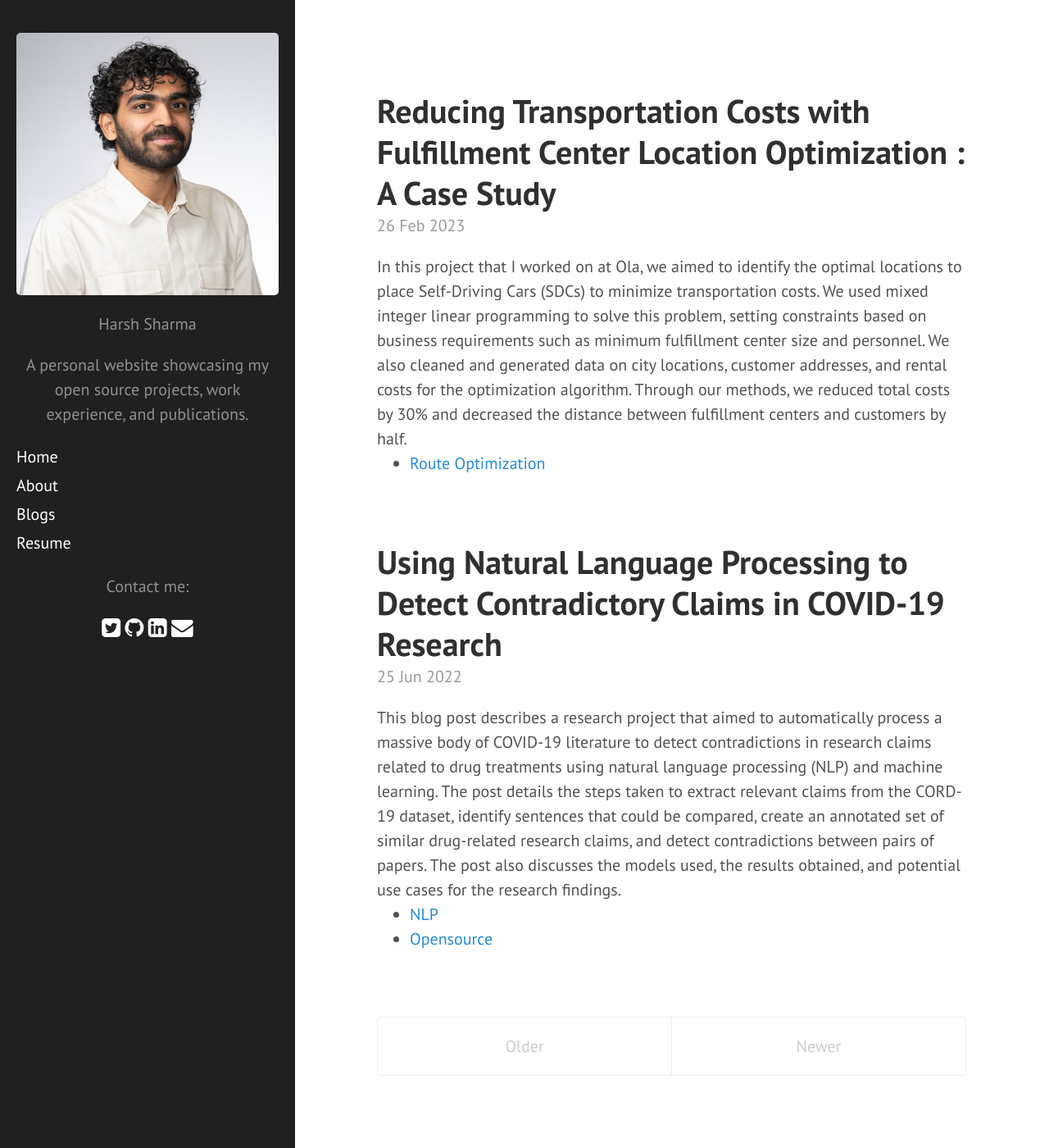
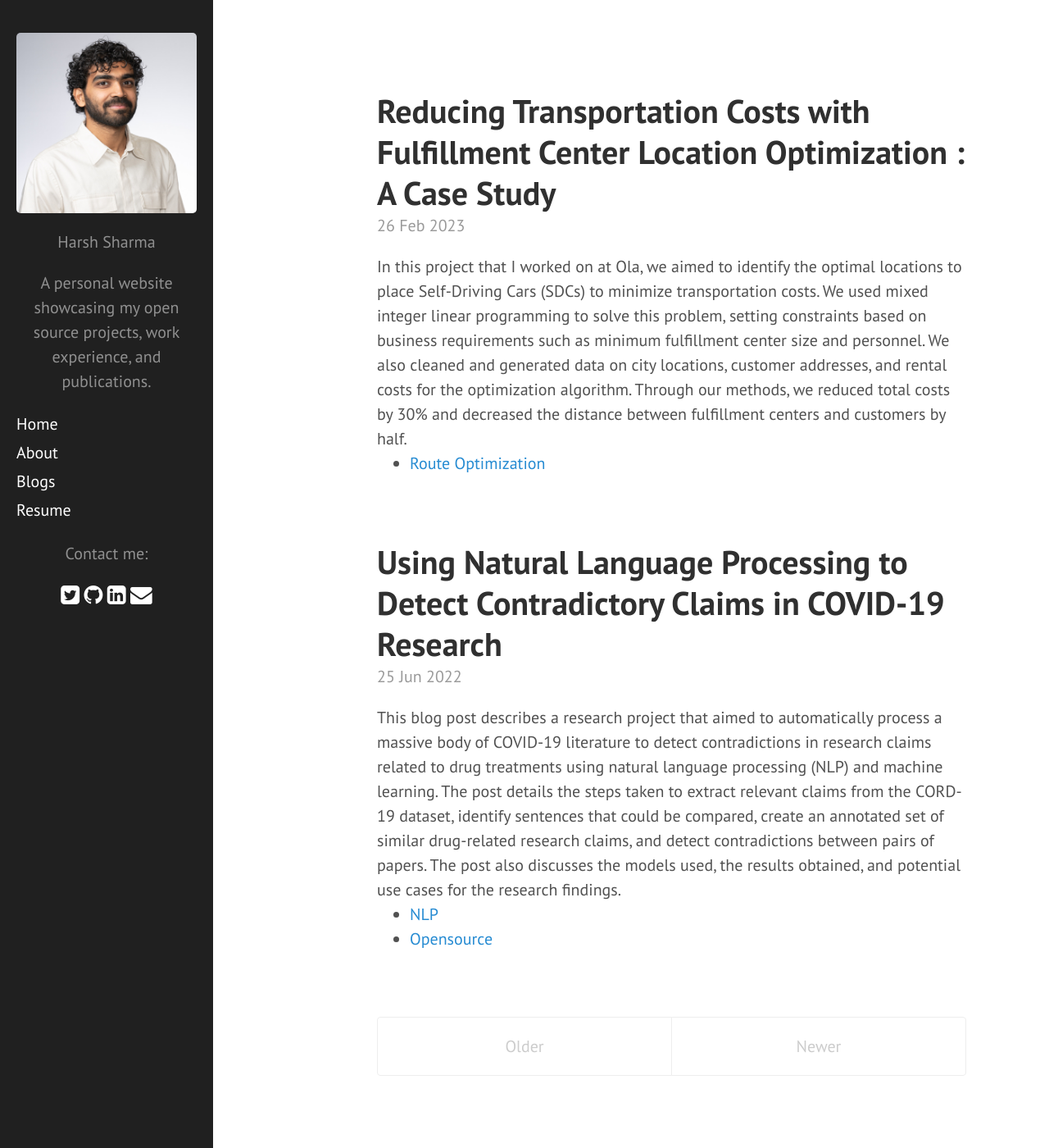
Before and after one commit to 97harsh/97harsh.github.io, a Jekyll site: the page built from index.html, in a window 1280 px wide and 1400 px high. Shown: the whole window at 82% size. Built offline with Jekyll 4.4.1, drawn with Linux system fonts in a browser that asks for light colours; nearby versions of some CDN libraries; Markdown is read by kramdown in place of the engine named in the settings; the list of posts is cut into pages by our own code.

Commit message:
modifying sidebar thickness

```diff
--- a/public/css/hyde.css
+++ b/public/css/hyde.css
@@ -65,7 +65,7 @@ html {
     top: 0;
     left: 0;
     bottom: 0;
-    width: 18rem;
+    width: 13rem;
     text-align: left;
   }
 }
```
